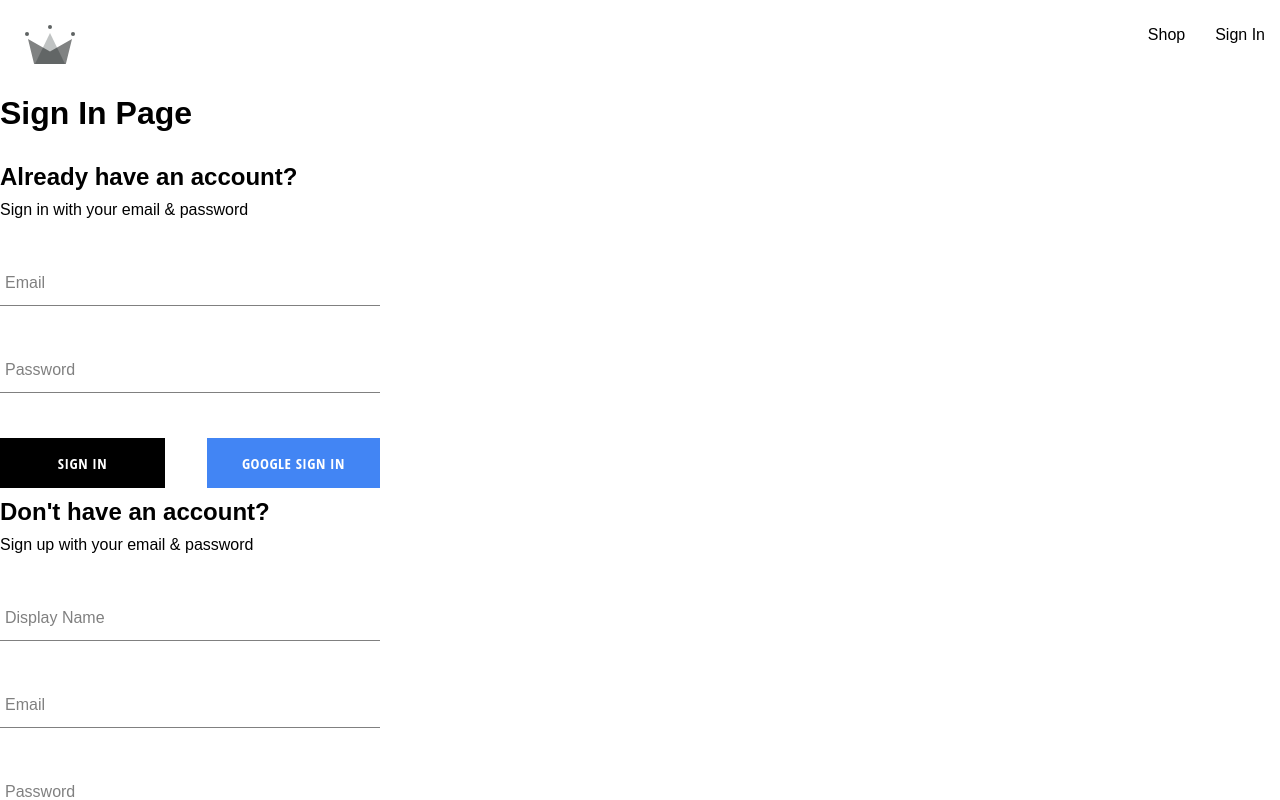
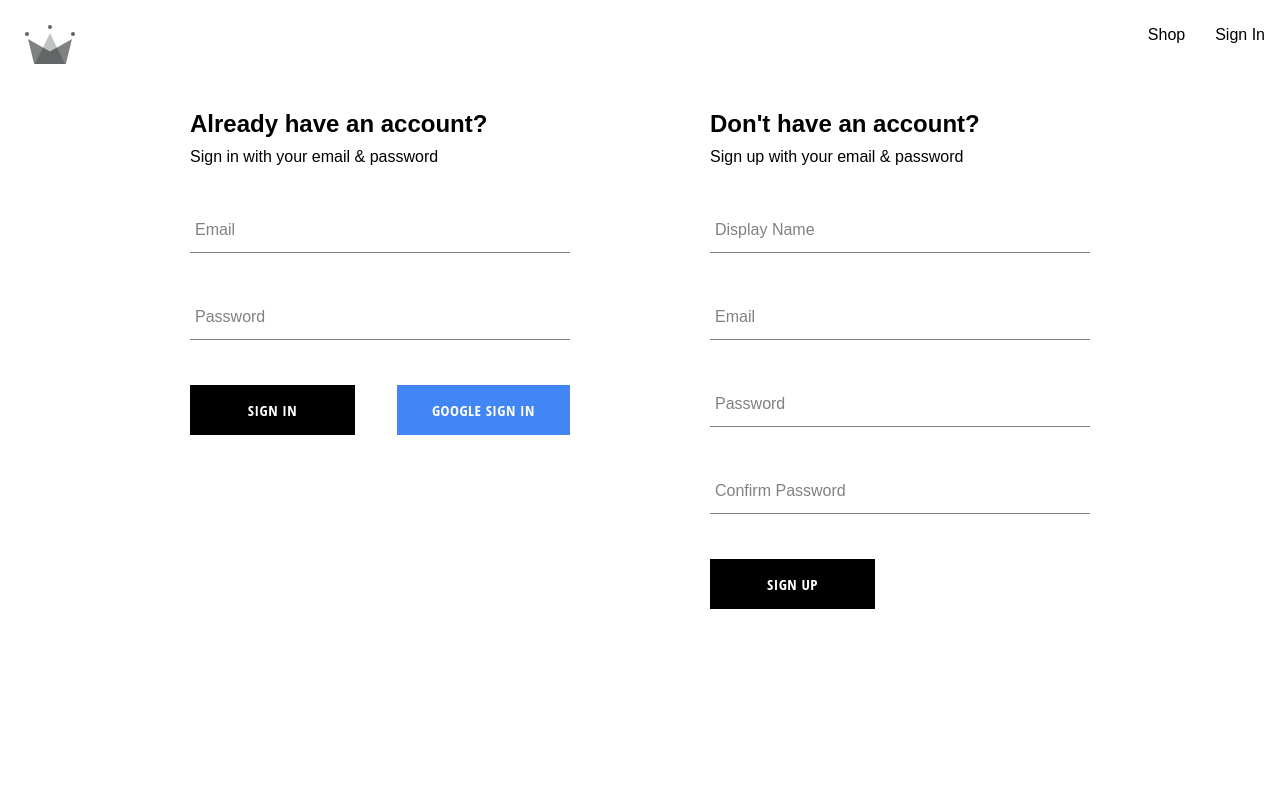
Before and after one commit to srose22/clothing-shop, a React (Create React App) app: page /auth in a window 1280 px wide. Shown: the top 800 px of the page. Built offline with nearby package versions, Linux system fonts and the light colour scheme; a web font is replaced by a local one.

Commit message:
sign in form & authentication finish

```diff
--- a/src/components/sign-in-form/sign-in-form.component.jsx
+++ b/src/components/sign-in-form/sign-in-form.component.jsx
@@ -40,7 +40,18 @@
       );
       console.log(response);
       resetFormFields();
-    } catch (error) {}
+    } catch (error) {
+      switch (error.code) {
+        case "auth/wrong-password":
+          alert("Incorrect Password For Email");
+          break;
+        case "auth/user-not-found":
+          alert("No user associated with this email");
+          break;
+        default:
+          console.log(error);
+      }
+    }
   };
 
   const handleChange = (event) => {
@@ -72,7 +83,7 @@
         />
         <div className="buttons-container">
           <Button type="submit">Sign In</Button>
-          <Button buttonType="google" onClick={signInWithGoogle}>
+          <Button type="button" buttonType="google" onClick={signInWithGoogle}>
             Google Sign In
           </Button>
         </div>
--- a/src/routes/authentication/authentication.component.jsx
+++ b/src/routes/authentication/authentication.component.jsx
@@ -1,14 +1,11 @@
-import {
-  signInWithGooglePopup,
-  createUserDocumentFromAuth,
-} from "../../utils/firebase/firebase.utils";
 import SignUpForm from "../../components/sign-up-form/sign-up-form.component";
 import SignInForm from "../../components/sign-in-form/sign-in-form.component";
 
+import "./authentication.styles.scss";
+
 const Authentication = () => {
   return (
-    <div>
-      <h1>Sign In Page</h1>
+    <div className="authentication-container">
       <SignInForm />
       <SignUpForm />
     </div>
--- /dev/null
+++ b/src/routes/authentication/authentication.styles.scss
@@ -0,0 +1,6 @@
+.authentication-container {
+  display: flex;
+  width: 900px;
+  justify-content: space-between;
+  margin: 30px auto;
+}
```
